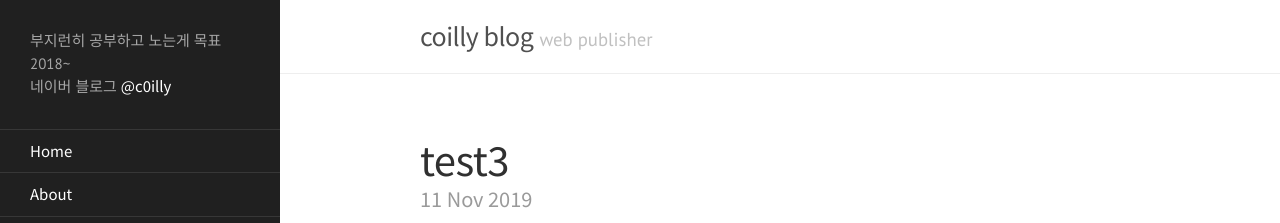
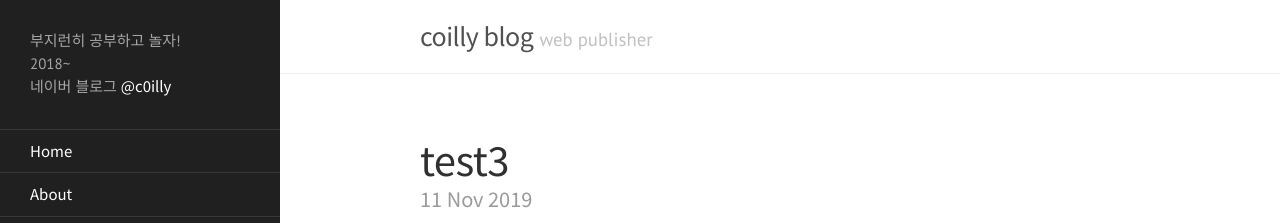
Before and after one commit to Coilly/Coilly.github.io, a Jekyll site: the page built from index.html, in a window 1280 px wide. Shown: the top 223 px of the page. Built offline with Jekyll 4.4.1, drawn with Linux system fonts in a browser that asks for light colours; nearby versions of some CDN libraries; the list of posts is cut into pages by our own code.

```diff
--- a/_config.yml
+++ b/_config.yml
@@ -6,7 +6,7 @@ permalink:           pretty
 # Setup
 title:               coilly blog
 tagline:             "web publisher"
-description:         '부지런히 공부하고 노는게 목표
+description:         '부지런히 공부하고 놀자!
                         <br>2018~ <br> 네이버 블로그 <a href="https://blog.naver.com/c0illy">@c0illy</a>'
 url:                  "https://coilly.github.io"
 baseurl:              "https://coilly.github.io"
```
